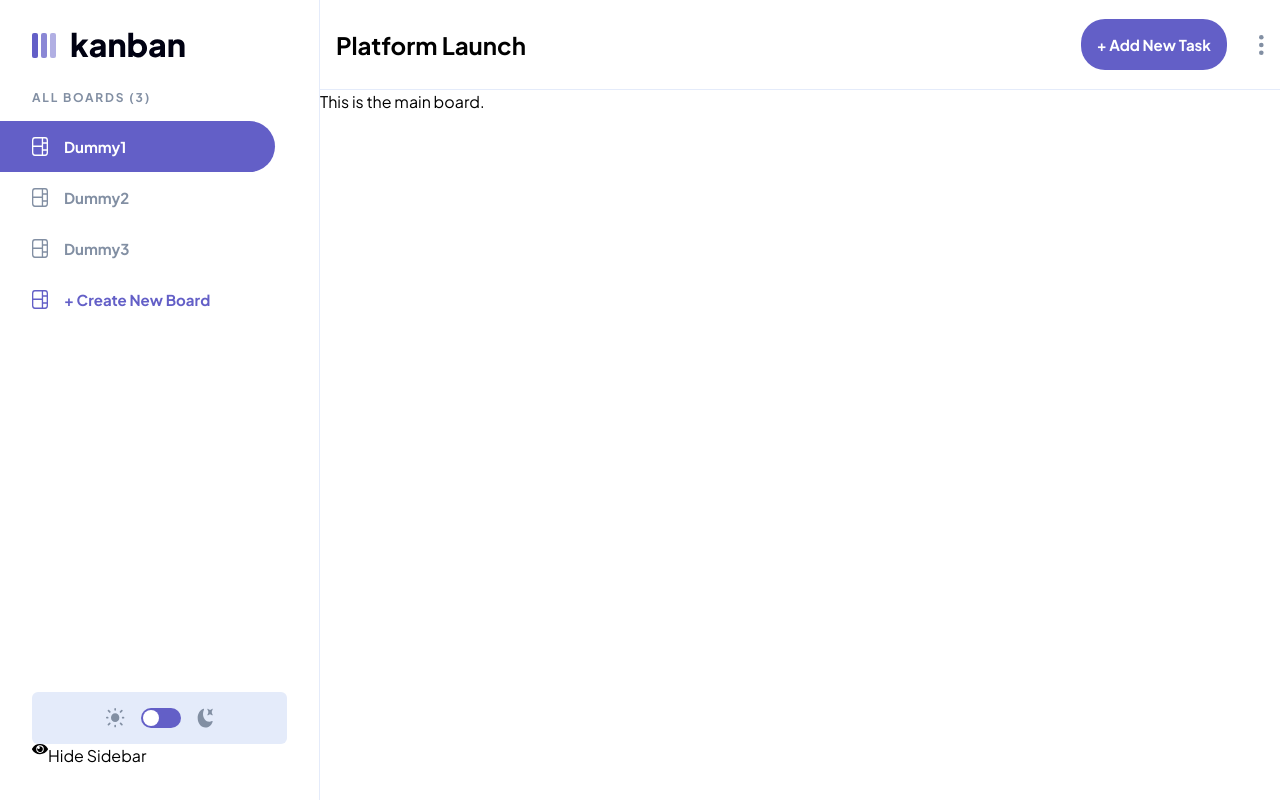
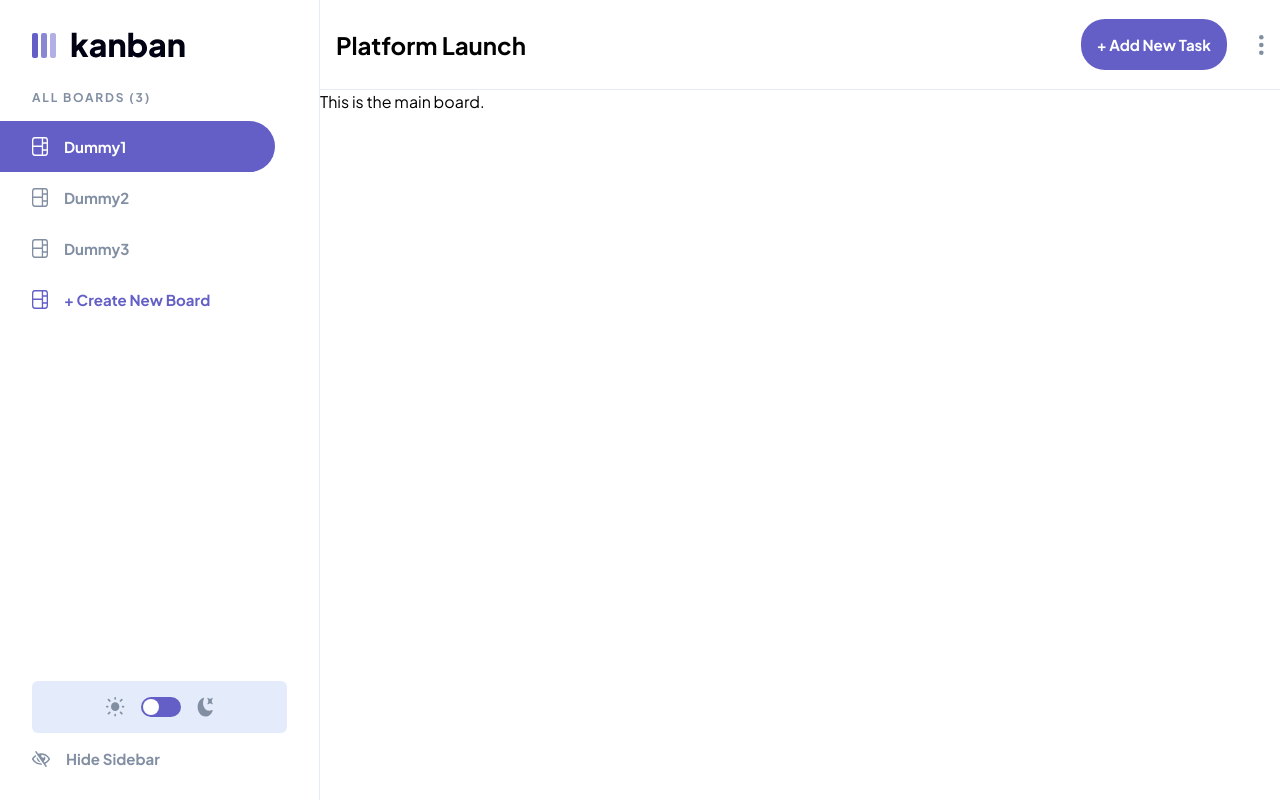
Before and after one commit to lemreyes/kanban, a Next.js app: page / in a window 1280 px wide. Built offline with nearby package versions, Linux system fonts and the light colour scheme.

Commit message:
hide side bar styling

```diff
--- a/src/app/Components/SideControls.tsx
+++ b/src/app/Components/SideControls.tsx
@@ -1,14 +1,14 @@
 import Image from "next/image";
 import LightDarkToggle from "./LightDarkToggle";
 
-import eye_icon from "../../../public/icon-show-sidebar.svg";
+import hide_sidebar_icon from "../../../public/icon-hide-sidebar.svg"
 
 export default function SideControls() {
   return (
     <div className="p-8">
       <LightDarkToggle />
-      <button className="flex">
-        <Image src={eye_icon} alt="eye icon" />
+      <button className="flex gap-4 items-center mt-4 text-headingM font-headingM leading-headingM text-mediumGrey">
+        <Image src={hide_sidebar_icon} alt="eye icon" />
         Hide Sidebar
       </button>
     </div>
```
Also changed, not shown: public/icon-show-sidebar.svg.
